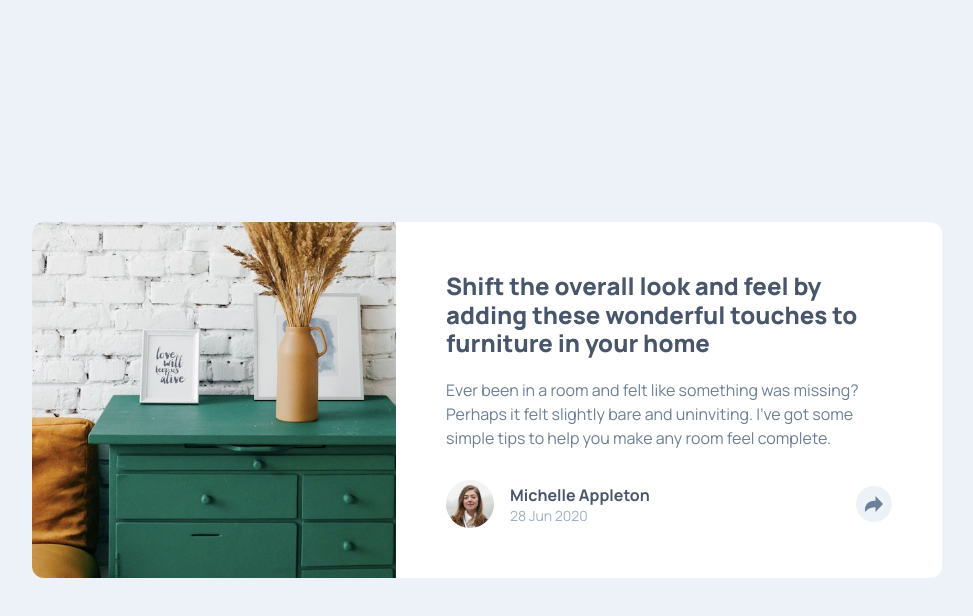
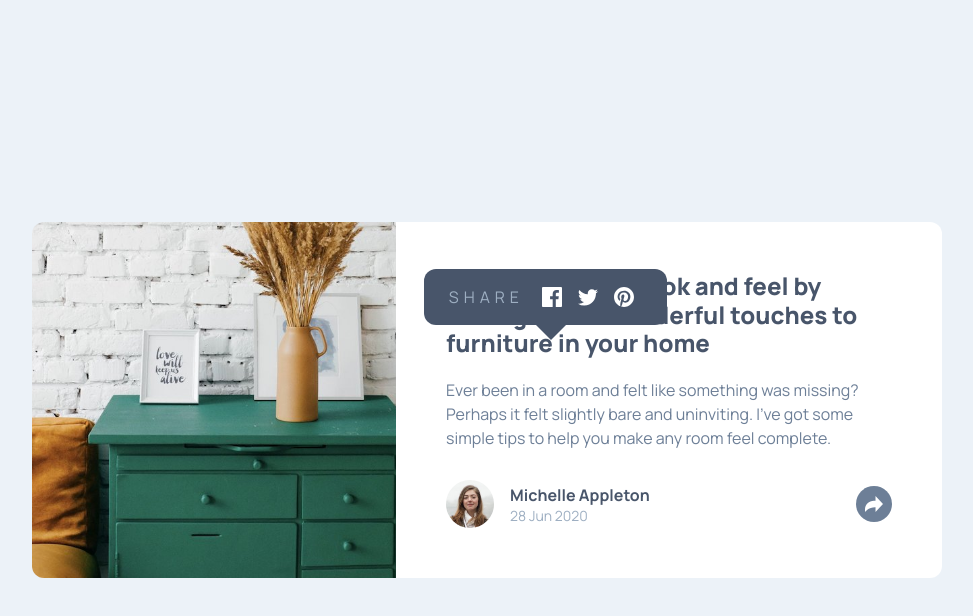
Before and after one commit to jq77-13/js_firstChallenge_Article_preview_component, a plain HTML site: page index.html in a window 1280 px wide. Both pictures are taken after a click on the element 1027 px from the left and 504 px from the top of the page. Shown: the whole page, without its empty margins (153-1126 px from the left). Drawn offline with Linux system fonts and the light colour scheme.

Commit message:
Add share button box and white share icon

```diff
--- a/index.html
+++ b/index.html
@@ -6,7 +6,6 @@
 
   <link rel="icon" type="image/png" sizes="32x32" href="./images/favicon-32x32.png">
   <link rel="stylesheet" href="style.css">
-
   <title>Frontend Mentor | Article preview component</title>
 
 </head>
@@ -26,9 +25,19 @@
           <div class="name">Michelle Appleton</div>
           <div class="date">28 Jun 2020</div>
         </div>
-        <div class="share-icon"></div>
+        <div class="share-icon" id="sharebtn"></div>
       </div>
     </div>
   </main>
+  <div class="share-box" z-index="-1" id="sharebox">
+    <div class="share-text">SHARE</div>
+    <div class="share_btn" style="background-image: url('images/icon-facebook.svg');"></div>
+    <div class="share_btn" style="background-image: url('images/icon-twitter.svg');"></div>
+    <div class="share_btn" style="background-image: url('images/icon-pinterest.svg');"></div>
+  </div>
+  <div class="share-triangle" id="sharetriangle"></div>
+
+
+  <script src="main.js"></script>
 </body>
 </html>
--- /dev/null
+++ b/main.js
@@ -0,0 +1,35 @@
+// 匯入 style.css 顏色 CSS 變數，組成 colors 物件
+const colorVars = [
+  'Green500',
+  'VeryDarkGrayishBlue',
+  'DesaturatedDarkBlue',
+  'GrayishBlue',
+  'LightGrayishBlue',
+  'White'
+];
+const rootStyles = getComputedStyle(document.documentElement);
+const colors = {};
+colorVars.forEach(name => {
+  colors[name] = rootStyles.getPropertyValue(`--${name}`).trim();
+});
+// 用法：colors.VeryDarkGrayishBlue
+
+const sharebtn = document.getElementById("sharebtn");
+const sharebox = document.getElementById("sharebox");
+const sharetriangle = document.getElementById("sharetriangle");
+
+document.getElementById("sharebtn").onclick = ShowShareBox;
+
+function ShowShareBox() {
+  if (sharebox.style.display === "none" || sharebox.style.display === "") {
+    sharebox.style.display = "flex"; // 或 "block"，依你的 CSS 設定
+    sharetriangle.style.display = "block";
+    sharebtn.style.backgroundColor = colors.DesaturatedDarkBlue;
+    sharebtn.style.backgroundImage = "url('images/icon-share_white.svg')";
+  } else {
+    sharebox.style.display = "none";
+    sharetriangle.style.display = "none";
+    sharebtn.style.backgroundColor = colors.LightGrayishBlue;
+    sharebtn.style.backgroundImage = "url('images/icon-share.svg')";
+  }
+}
--- a/style.css
+++ b/style.css
@@ -79,6 +79,49 @@ body {
   border-radius: 50%;
 }
 
+.share-container {
+  display: flex;
+  flex-direction: column;
+}
+
+.share-box {
+  position: absolute;
+  background-color: var(--VeryDarkGrayishBlue);
+  border-radius: 12px;
+  padding: 10px 25px;
+  display: flex;
+  align-items: center;
+  z-index: 1;
+  font-family: var(--FontPrimary);
+  bottom: 475px;
+  right: 460px;
+  display: none;
+}
+
+.share-triangle {
+  position: absolute;
+  bottom: 460px;
+  right: 560px;
+  border-left: 16px solid transparent;
+  border-right: 16px solid transparent;
+  border-top: 16px solid var(--VeryDarkGrayishBlue); /* 三角形顏色 */
+  display: none;
+}
+
+.share-box > :first-child {
+  letter-spacing: 5px;
+  color: var(--GrayishBlue);
+  margin-right: 10px;
+}
+
+.share-box > .share_btn {
+  background-repeat: no-repeat;
+  background-position: center;
+  width: 36px;
+  height: 36px;
+  cursor: pointer;
+}
+
 h1 {
   font-family: var(--FontPrimary);
   font-size: 24px;
@@ -106,7 +149,6 @@ p {
   color: var(--GrayishBlue);
   font-size: 14px;
 }
-
 
 @media (max-width: 1200px) {
   .flex-container {
```
Also changed, not shown: images/icon-share_white.svg (added).
